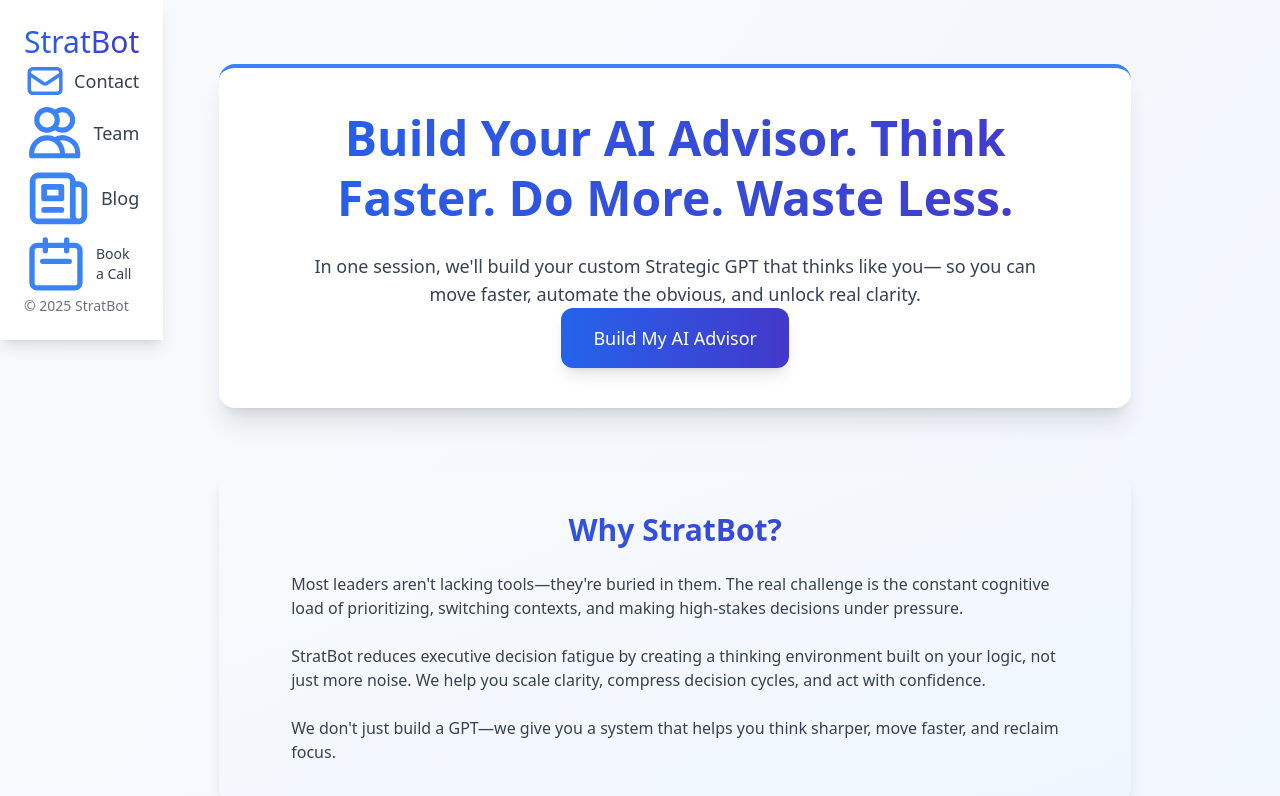
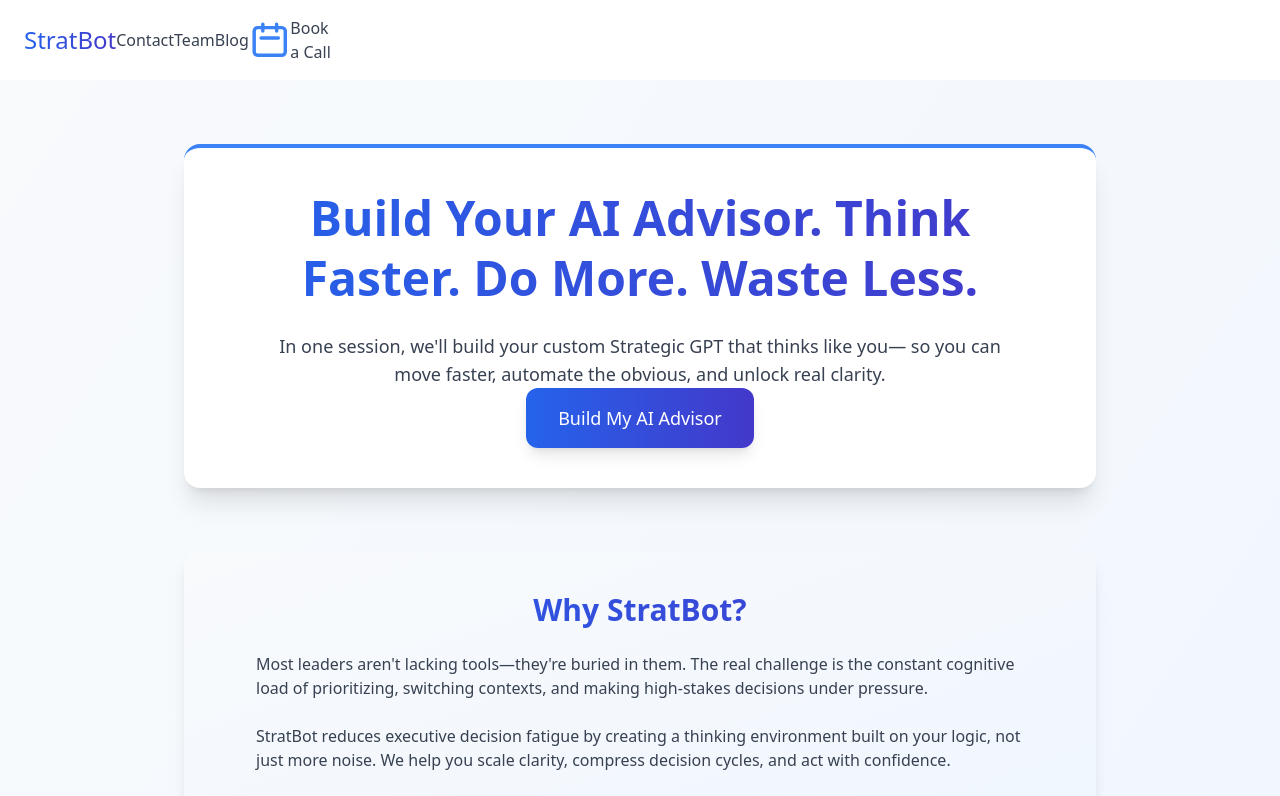
Before and after one commit to TalonAI/stratbot-site, a Next.js app: page / in a window 1280 px wide. Shown: the top 796 px of the page. Built offline with nearby package versions, Linux system fonts and the light colour scheme.

Commit message:
Update layout styling and sidebar

```diff
--- a/components/Layout.js
+++ b/components/Layout.js
@@ -2,22 +2,27 @@ import Link from "next/link"
 
 export default function Layout({ children }) {
   return (
-    <div className="min-h-screen flex bg-gradient-to-br from-slate-50 to-blue-50 text-gray-800">
-      {/* Sidebar */}
-      <aside className="w-64 bg-white shadow-lg p-6 flex flex-col justify-start fixed h-full border-r-4 border-blue-500">
-        <div className="mb-10">
-          <Link href="/" className="text-3xl font-extrabold block">
-            <span className="bg-clip-text text-transparent bg-gradient-to-r from-blue-600 to-indigo-700">StratBot</span>
+    <div className="min-h-screen bg-gradient-to-br from-slate-50 to-blue-50 text-gray-800">
+      {/* Horizontal Navbar */}
+      <header className="bg-white shadow-md border-b-4 border-blue-500">
+        <div className="container mx-auto px-6 py-4">
+          <div className="flex items-center justify-between">
+            {/* Logo */}
+            <Link href="/" className="text-2xl font-extrabold">
+              <span className="bg-clip-text text-transparent bg-gradient-to-r from-blue-600 to-indigo-700">
+                StratBot
+              </span>
             </Link>
-        </div>
-        <nav className="flex flex-col space-y-5 text-lg">
+
+            {/* Navigation */}
+            <nav className="flex items-center space-x-8">
               <Link
                 href="/contact"
-            className="text-gray-700 hover:text-blue-600 transition-all duration-200 transform hover:translate-x-1 flex items-center"
+                className="text-gray-700 hover:text-blue-600 transition-all duration-200 flex items-center"
               >
                 <svg
                   xmlns="http://www.w3.org/2000/svg"
-              className="h-5 w-5 mr-2 text-blue-500"
+                  className="h-4 w-4 mr-1 text-blue-500"
                   fill="none"
                   viewBox="0 0 24 24"
                   stroke="currentColor"
@@ -33,11 +38,11 @@ export default function Layout({ children }) {
               </Link>
               <Link
                 href="/team"
-            className="text-gray-700 hover:text-blue-600 transition-all duration-200 transform hover:translate-x-1 flex items-center"
+                className="text-gray-700 hover:text-blue-600 transition-all duration-200 flex items-center"
               >
                 <svg
                   xmlns="http://www.w3.org/2000/svg"
-              className="h-5 w-5 mr-2 text-blue-500"
+                  className="h-4 w-4 mr-1 text-blue-500"
                   fill="none"
                   viewBox="0 0 24 24"
                   stroke="currentColor"
@@ -53,11 +58,11 @@ export default function Layout({ children }) {
               </Link>
               <Link
                 href="/blog"
-            className="text-gray-700 hover:text-blue-600 transition-all duration-200 transform hover:translate-x-1 flex items-center"
+                className="text-gray-700 hover:text-blue-600 transition-all duration-200 flex items-center"
               >
                 <svg
                   xmlns="http://www.w3.org/2000/svg"
-              className="h-5 w-5 mr-2 text-blue-500"
+                  className="h-4 w-4 mr-1 text-blue-500"
                   fill="none"
                   viewBox="0 0 24 24"
                   stroke="currentColor"
@@ -75,11 +80,11 @@ export default function Layout({ children }) {
                 href="https://calendly.com/paulmaggio56"
                 target="_blank"
                 rel="noopener noreferrer"
-            className="text-gray-700 hover:text-blue-600 transition-all duration-200 transform hover:translate-x-1 flex items-center"
+                className="text-gray-700 hover:text-blue-600 transition-all duration-200 flex items-center"
               >
                 <svg
                   xmlns="http://www.w3.org/2000/svg"
-              className="h-5 w-5 mr-2 text-blue-500"
+                  className="h-4 w-4 mr-1 text-blue-500"
                   fill="none"
                   viewBox="0 0 24 24"
                   stroke="currentColor"
@@ -91,19 +96,20 @@ export default function Layout({ children }) {
                     d="M8 7V3m8 4V3m-9 8h10M5 21h14a2 2 0 002-2V7a2 2 0 00-2-2H5a2 2 0 00-2 2v12a2 2 0 002 2z"
                   />
                 </svg>
-            <span className="text-sm">Book a Call</span>
+                Book a Call
               </a>
             </nav>
-
-        <div className="mt-auto pt-6 border-t border-gray-200 text-sm text-gray-500">
-          &copy; {new Date().getFullYear()} StratBot
           </div>
-      </aside>
+        </div>
+      </header>
 
       {/* Main content */}
-      <div className="flex-1 ml-64">
-        <main className="p-8 max-w-5xl mx-auto">{children}</main>
-      </div>
+      <main className="container mx-auto p-8 max-w-5xl">{children}</main>
+
+      {/* Footer */}
+      <footer className="container mx-auto p-6 text-center text-sm text-gray-500">
+        &copy; {new Date().getFullYear()} StratBot. All rights reserved.
+      </footer>
     </div>
   )
 }
```
Lines whose indentation alone changed are shown as unchanged.
